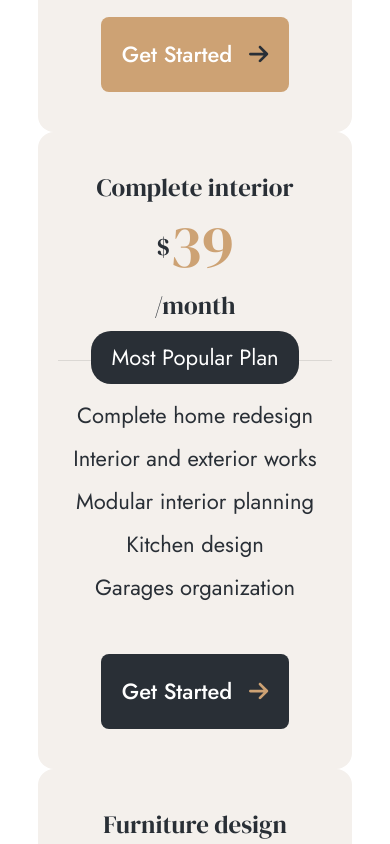
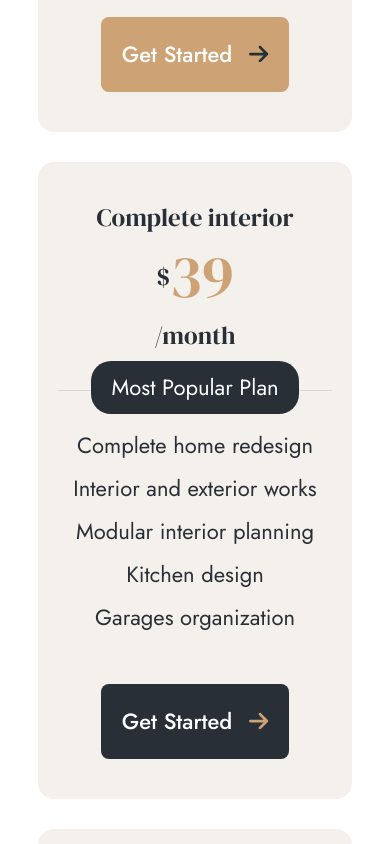
Before and after one commit to ecpieritz/interno-design, a Vue app: page /prices in a window 390 px wide. Shown: the part 920-1764 px from the top of the page. Built offline with nearby package versions, Linux system fonts and the light colour scheme.

Commit message:
Added responsive in Prices

```diff
--- a/src/components/prices/plans.vue
+++ b/src/components/prices/plans.vue
@@ -3,7 +3,7 @@
   <div class="id-prices__plans" id="id-prices__plans">
     <div class="container">
       <div class="row">
-        <div class="col-md-4 id-prices__plans__item">
+        <div class="col-lg-4 id-prices__plans__item">
           <div class="bg">
             <div class="id-prices__plans__item__top">
               <h3>Design advices</h3>
@@ -28,7 +28,7 @@
 
         </div>
 
-        <div class="col-md-4 id-prices__plans__item">
+        <div class="col-lg-4 id-prices__plans__item">
           <div class="bg">
             <div class="id-prices__plans__item__top">
               <h3>Complete interior</h3>
@@ -57,7 +57,7 @@
 
         </div>
 
-        <div class="col-md-4 id-prices__plans__item">
+        <div class="col-lg-4 id-prices__plans__item">
           <div class="bg">
             <div class="id-prices__plans__item__top">
               <h3>Furniture design</h3>
@@ -156,6 +156,14 @@ export default {
           margin: 0;
         }
       }
+
+      @media (max-width: 780px){
+        margin-bottom: 30px;
+
+        &:last-child{
+          margin-bottom: 0;
+        }
+      }
     }
   }
 }</style>
```
